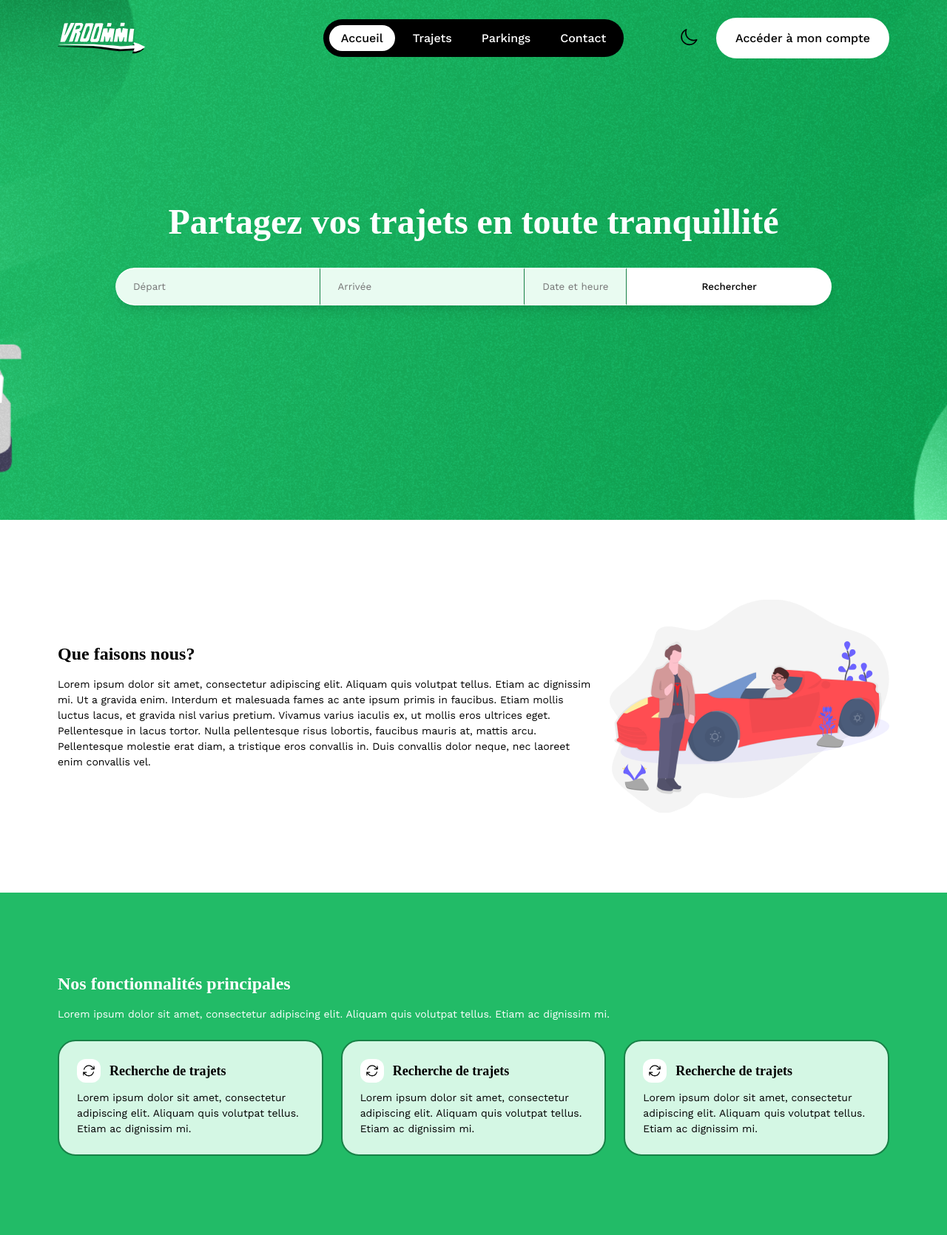
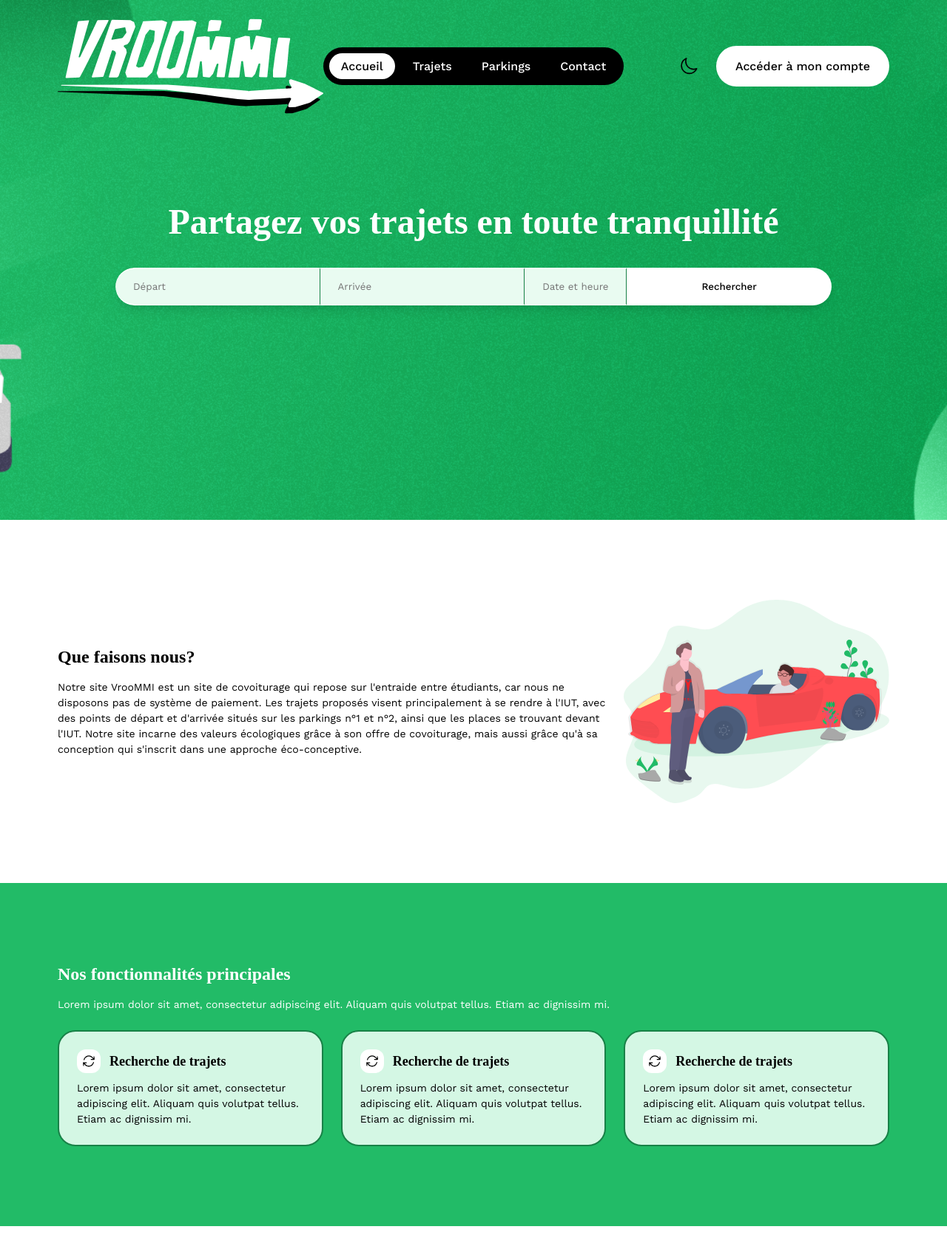
Before and after one commit to BriqueAuBob/sae202, a PHP site: page / in a window 1280 px wide. Shown: the top 1670 px of the page at 74% size. Run offline with PHP 8.4, Linux system fonts and the light colour scheme; some libraries are stand-ins or nearby versions; some web fonts are replaced.

Commit message:
image svg

```diff
--- a/assets/css/style.css
+++ b/assets/css/style.css
@@ -67,6 +67,13 @@ h6 + p {
 a {
   text-decoration: none;
   color: black;
+}
+
+img {
+  display: block;
+  width: 100%;
+  height: 100%;
+  object-fit: cover;
 }
 
 nav {
@@ -472,6 +479,10 @@ form .btn {
   font-weight: 500;
 }
 
+.card .trip > span {
+  text-align: center;
+}
+
 .card.hover {
   transition: var(--transitionShort);
 }
--- a/components/card_trip.php
+++ b/components/card_trip.php
@@ -1,8 +1,26 @@
 <?php
 
 if (!function_exists("cardTrip")) {
-    function cardTrip($trip)
+    function cardTrip($trip = null)
     {
+        if ($trip === null) {
+            $zones = [
+                'IUT de Troyes',
+                'Meltdown',
+                'Gare de Troyes',
+                'RU Les Lombards'
+            ];
+            $countZone = count($zones);
+            $trip = [
+                'seats' => rand(1, 4),
+                'date' => date('d/m à H\hi', rand(time(), time() + 86400 * 7)),
+                'from' => $zones[rand(0, $countZone - 1)],
+                'to' => $zones[rand(0, $countZone - 1)],
+            ];
+            while ($trip['from'] === $trip['to']) {
+                $trip['to'] = $zones[rand(0, $countZone - 1)];
+            }
+        }
         echo <<<HTML
             <div class="card hover dark">
                 <img src="./assets/images/polo.jpg" alt="car">
@@ -12,9 +30,9 @@ if (!function_exists("cardTrip")) {
                     <span><img src="./assets/images/icons/clock.svg" alt="clock icon">06/06 à 14h00</span>
                 </div>
                 <div class="trip">
-                    <span>IUT de Troyes</span>
+                    <span>{$trip['from']}</span>
                     <img src="./assets/images/icons/arrow-dotted.svg" alt="arrow dotted icon">
-                    <span>Meltdown</span>
+                    <span>{$trip['to']}</span>
                 </div>
             </div>
         HTML;
--- a/views/index.php
+++ b/views/index.php
@@ -21,9 +21,9 @@
 <section class="container grid cols-3">
     <div class="col-2">
         <h1>Que faisons nous?</h1>
-        <p>Lorem ipsum dolor sit amet, consectetur adipiscing elit. Aliquam quis volutpat tellus. Etiam ac dignissim mi. Ut a gravida enim. Interdum et malesuada fames ac ante ipsum primis in faucibus. Etiam mollis luctus lacus, et gravida nisl varius pretium. Vivamus varius iaculis ex, ut mollis eros ultrices eget. Pellentesque in lacus tortor. Nulla pellentesque risus lobortis, faucibus mauris at, mattis arcu. Pellentesque molestie erat diam, a tristique eros convallis in. Duis convallis dolor neque, nec laoreet enim convallis vel.</p>
+        <p>Notre site VrooMMI est un site de covoiturage qui repose sur l'entraide entre étudiants, car nous ne disposons pas de système de paiement. Les trajets proposés visent principalement à se rendre à l'IUT, avec des points de départ et d'arrivée situés sur les parkings n°1 et n°2, ainsi que les places se trouvant devant l'IUT. Notre site incarne des valeurs écologiques grâce à son offre de covoiturage, mais aussi grâce qu'à sa conception qui s'inscrit dans une approche éco-conceptive.</p>
     </div>
-    <img src="./assets/images/car.png" alt="car">
+    <img src="./assets/images/car.svg" alt="car">
 </section>
 <section class="green">
     <div class="container">
@@ -89,7 +89,7 @@
                 <?php
                 include('./components/card_trip.php');
                 for ($i = 0; $i < 4; $i++) {
-                    cardTrip($i);
+                    cardTrip();
                 }
                 ?>
             </div>
```
Also changed, not shown: assets/images/car.png (deleted), assets/images/car.svg (added).
